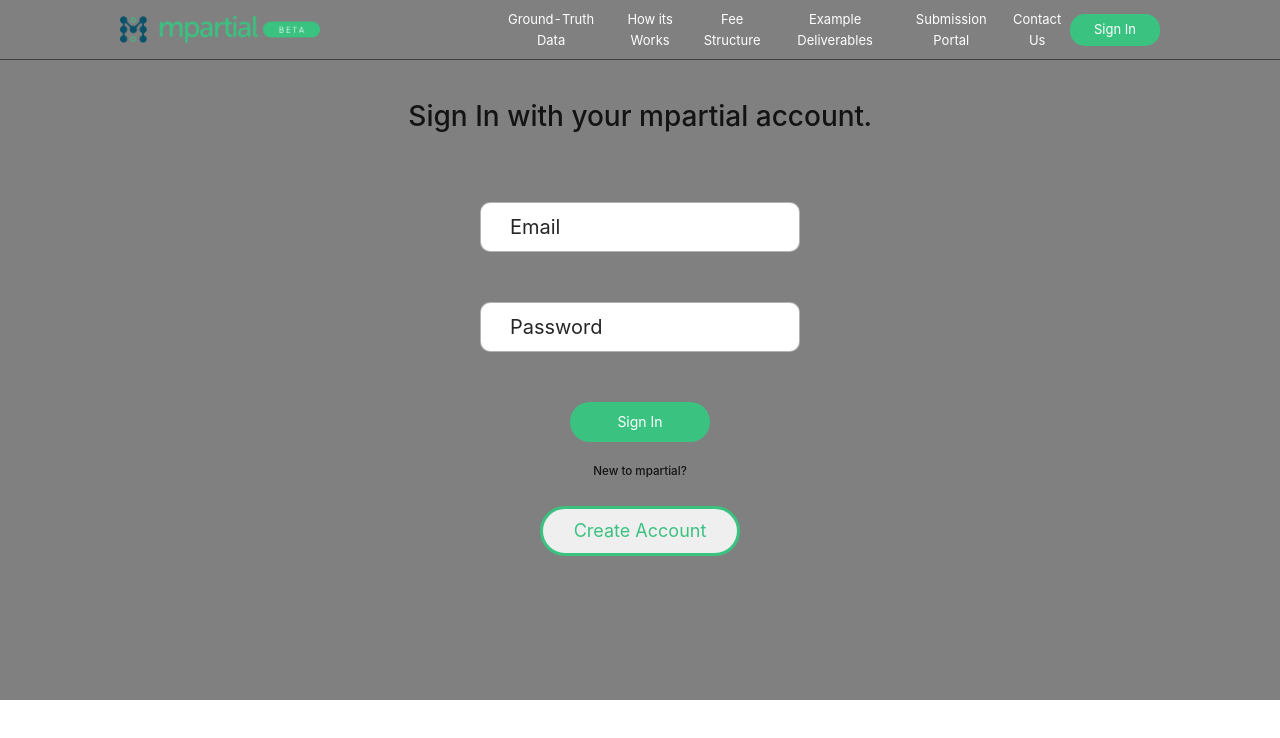
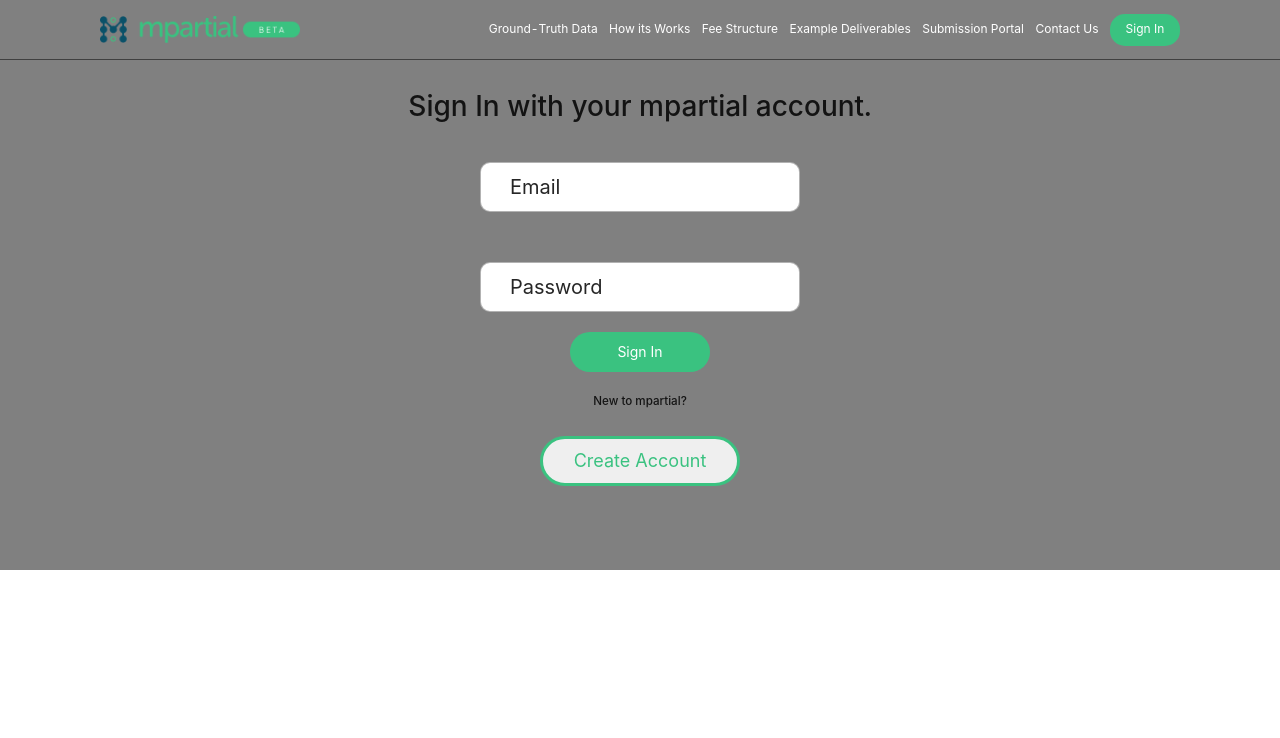
Before and after one commit to MuhammadBilal-arch/mpartial-theme, a React (Create React App) app: page /login in a window 1280 px wide. Shown: the top 738 px of the page. Built offline with nearby package versions, Linux system fonts and the light colour scheme.

Commit message:
Navbar and created custom range slider

```diff
--- a/src/App.js
+++ b/src/App.js
@@ -12,20 +12,21 @@ import { login } from './components/Login/login'
 
 function App() {
 
-  const [navColor, setnavColor] = useState({ bgcolor: 'transparent', textcolor: 'white' })
+  const [navColor, setnavColor] = useState(false)
   useEffect(() => {
     document.addEventListener("scroll", () => {
       if (window.scrollY > 100) {
-        setnavColor({ bgcolor: 'white', textcolor: 'black' })
+        setnavColor(true)
       }
       else {
-        setnavColor({ bgcolor: 'transparent', textcolor: 'white' })
+        setnavColor(false)
       }
     });
-  }, [])
+  }, [navColor]);
+
   return (
     <div className="App">
-      <Nav NcolorBG={navColor.bgcolor} NtextColor={navColor.textcolor} />
+      <Nav NavState={navColor} />
       <Switch>
         <Route exact path='/'>
           <VideoSection />
--- a/src/components/FeeStructure/FeeStructure.jsx
+++ b/src/components/FeeStructure/FeeStructure.jsx
@@ -1,24 +1,36 @@
-import React from "react";
+import React , { useState } from "react";
 import classes from "./FeeStructure.module.css";
 import { HeadComp } from '../ReuseAbleComponents/HeadComp'
-import { Slider, Tooltip } from "antd";
+import { Tooltip } from './ToolTip/Tooltip'
+import { Message } from './Message/Message'
+export const FeeStructure = () => {
+  const [tip, settip] = useState(false)
+  const [marksdata, setdmarks] = useState(0)
+  const OnClickToolTip = () => {
+    tip ? settip(false) : settip(true);
+  }
 
-const marks = {
-  0: "$0",
-  25: "$250,000",
-  50: "$500,000",
-  75: "$750,000",
-  100: {
-    label: <strong>$1M</strong>,
-  },
-};
+  const onChangeAmount = (e) => {
+    console.log(e.target.value)
+    setdmarks(e.target.value);
+  }
 
-export const FeeStructure = () => {
   return (
     <div className={classes.FeeStructureSection} id="Fee-Structure">
       <HeadComp text = 'Waterfall Fee Structure'/>
       <div className={classes.FeeShow}>
-        <Slider marks={marks} defaultValue={0} />
+        <Message Amount = {marksdata}/>
+        <input type = 'range' min = '0' max = '1000000' step = '50000'
+        className = {classes.sliderbar}
+        onChange = {onChangeAmount}/>
+        <ul className = {classes.sliderlabels}>
+          <li>$0</li>
+          <li>$250,000</li>
+          <li>$500,000</li>
+          <li>$750,000</li>
+          <li>$1M+</li>
+        </ul>
+
         <div className={classes.FeeShowdata}>
           <p>
             Drag the slider around based on what you think it will cost to
@@ -27,17 +39,34 @@ export const FeeStructure = () => {
           </p>
           <div className={classes.FeeShowButton}>
             <div className={classes.FeeShowInfo}>
-            <Tooltip
-              placement="topLeft"
-              // color="white"
-              title="Fee Structure Example: An estimate grand total of $100k will result in a fee of $7,360. The $750 deposit will be collected upon submission and applied toward the overarching fee"
-            >
-              <i className="info_popup" aria-describedby="popover-basic">
-                i
-              </i>
-            </Tooltip>
+            {tip ? <Tooltip/> : null}
+            <div onClick = { () => OnClickToolTip()}>
+              <i className="info_popup" aria-describedby="popover-basic">i</i>
             </div>
-            <h1>7.50%</h1>
+            </div>
+              {console.log(typeof marksdata)}
+              {
+              marksdata === '100000' ? <h1>7.36%</h1> :
+              marksdata === '150000' ? <h1>7.22%</h1> :
+              marksdata === '200000' ? <h1>7.08%</h1> :
+              marksdata === '250000' ? <h1>6.94%</h1> :
+              marksdata === '300000' ? <h1>6.80%</h1> :
+              marksdata === '350000' ? <h1>6.66%</h1> :
+              marksdata === '400000' ? <h1>6.52%</h1> :
+              marksdata === '450000' ? <h1>6.38%</h1> :
+              marksdata === '500000' ? <h1>6.24%</h1> :
+              marksdata === '550000' ? <h1>6.10%</h1> :
+              marksdata === '600000' ? <h1>5.96%</h1> :
+              marksdata === '650000' ? <h1>5.82%</h1> :
+              marksdata === '700000' ? <h1>5.68%</h1> :
+              marksdata === '750000' ? <h1>5.54%</h1> :
+              marksdata === '800000' ? <h1>5.40%</h1> :
+              marksdata === '850000' ? <h1>5.26%</h1> :
+              marksdata === '900000' ? <h1>5.12%</h1> :
+              marksdata === '950000' ? <h1>4.98%</h1> :
+              marksdata === '1000000' ? <h1>4.70%</h1> :
+              <h1>7.50%</h1>
+            }
             <h5>mpartial Fee</h5>
           </div>
           <h3>[$750 Minimum]</h3>
--- /dev/null
+++ b/src/components/FeeStructure/Message/Message.jsx
@@ -0,0 +1,11 @@
+import React from 'react'
+import classes from './Message.module.css'
+
+export const Message = ({Amount}) => {
+    return (
+        <div className = {classes.LabelAtTop}>
+            ${Amount}<br/>
+            Estimate Grand Total
+        </div>
+    )
+}
--- /dev/null
+++ b/src/components/FeeStructure/ToolTip/ToolTip.module.css
@@ -0,0 +1,39 @@
+.Tips{
+    position: absolute;
+    left:-110px;
+    top:-155px;
+    right: 0;
+    width:250px;
+    height:auto;
+    background-color: white;
+    color: gray;
+    text-align: center;
+    z-index: 10;
+    padding: 10px 10px 25px 10px;
+    border-radius: 5px;
+    border: 1px solid gray;
+}
+
+.Tips:before{
+    content: '';
+    position: absolute;
+    left: 105px;
+    top: 118px;
+    right: 0;
+    width: 30px;
+    height: 30px;
+    transform: rotate(45deg);
+    background-color: white;
+    z-index: 6;
+}
+
+@media only screen and (max-width: 450px) {
+
+    .Tips{
+        width: 200px;
+        top:-200px;
+    }
+    .Tips:before{
+        top:170px;
+    }
+}
--- /dev/null
+++ b/src/components/FeeStructure/ToolTip/Tooltip.jsx
@@ -0,0 +1,9 @@
+import React from 'react'
+import classes from './ToolTip.module.css'
+export const Tooltip = () => {
+    return (
+        <div className = {classes.Tips}>
+        Fee Structure Example: An estimate grand total of $100k will result in a fee of $7,360. The $750 deposit will be collected upon submission and applied toward the overarching fee
+        </div>
+    )
+}
--- a/src/components/Login/login.module.css
+++ b/src/components/Login/login.module.css
@@ -1,6 +1,6 @@
 .LoginPage{
     width:100%;
-    height:700px;
+    height:570px;
     background-color: gray;
     display: flex;
     align-items: center;
@@ -8,10 +8,10 @@
     flex-direction: column;
 }
 .LoginPage h1{
-    margin-top: -50px;
+  text-align: center;
 }
 .LoginPage form {
-padding: 50px 0px;
+padding: 20px 0px;
 }
 .Wrapper{
     position: relative;
@@ -24,7 +24,7 @@ padding: 50px 0px;
     top: 10px;
     font-size: 20px;
     z-index: 2;
-    background-color: white;
+    background-color: transparent;
     transition: 0.5s;
   }
 
--- a/src/components/Nav/Nav.jsx
+++ b/src/components/Nav/Nav.jsx
@@ -2,7 +2,7 @@ import React , { useState } from 'react'
 import { Link } from 'react-router-dom';
 import classes from './Nav.module.css'
 import Logo from './logo.png'
-export const Nav = ({NcolorBG , NtextColor}) => {
+export const Nav = ({NavState}) => {
     const [LoginPage, setLoginPage] = useState(false)
     const [openMenu, setopenMenu] = useState(false)
     const OnClickNavButton = () => {
@@ -10,17 +10,28 @@ export const Nav = ({NcolorBG , NtextColor}) => {
     }
     return (
         <>
-        <nav style={{backgroundColor: NcolorBG }} className={classes.Navbar} >
+        <nav className={NavState ? classes.NavbarWhite : classes.Navbar} >
          <img src={Logo} alt=''/>
         {
             <ul className = {classes.showUL}>
-                <li>{LoginPage ? <Link to='/' onClick = {() => setLoginPage(false)}>Ground-Truth Data</Link> :<a href='#Ground-Truth-Data' alt='' style={{color: NtextColor}}>Ground-Truth Data</a>}</li>
-                <li>{LoginPage ? <Link to='/' onClick = {() => setLoginPage(false)}>How its Works</Link> :<a href='#How-It-Works' alt='' style={{color: NtextColor}}>How its Works</a>}</li>
-                <li>{LoginPage ? <Link to='/' onClick = {() => setLoginPage(false)}>Fee Structure</Link> :<a href='#Fee-Structure' alt='' style={{color: NtextColor}}>Fee Structure</a>}</li>
-                <li>{LoginPage ? <Link to='/' onClick = {() => setLoginPage(false)}>Example Deliverables</Link> :<a href='#Example-Deliverables' alt='' style={{color: NtextColor}}>Example Deliverables</a>}</li>
-                <li onClick = {() => setLoginPage(true)}><Link to='/login'  style={{color: NtextColor}} >Submission Portal</Link></li>
-                <li>{LoginPage ? <Link to='/' onClick = {() => setLoginPage(false)}>Contact Us</Link> :<a href='#Contact-US' alt='' style={{color: NtextColor}}>Contact Us</a>}</li>
-                <li onClick = {() => setLoginPage(true)}><Link to='/login' ><button className={classes.Navbutton}>Sign In</button></Link></li>
+                <li>{LoginPage ?
+                <Link to='/' onClick = {() => setLoginPage(false)}>Ground-Truth Data</Link> :
+                <a href='#Ground-Truth-Data' alt='' >Ground-Truth Data</a>}</li>
+                <li>{LoginPage ?
+                <Link to='/' onClick = {() => setLoginPage(false)}>How its Works</Link> :
+                <a href='#How-It-Works' alt='' >How its Works</a>}</li>
+                <li>{LoginPage ?
+                <Link to='/' onClick = {() => setLoginPage(false)}>Fee Structure</Link> :
+                <a href='#Fee-Structure' alt='' >Fee Structure</a>}</li>
+                <li>{LoginPage ?
+                <Link to='/' onClick = {() => setLoginPage(false)}>Example Deliverables</Link> :
+                <a href='#Example-Deliverables' alt='' >Example Deliverables</a>}</li>
+                <li onClick = {() => setLoginPage(true)}><Link to='/login'  >Submission Portal</Link></li>
+                <li>{LoginPage ?
+                <Link to='/' onClick = {() => setLoginPage(false)}>Contact Us</Link> :
+                <a href='#Contact-US' alt=''>Contact Us</a>}</li>
+                <li onClick = {() => setLoginPage(true)}><Link to='/login' >
+                <button className={classes.Navbutton}>Sign In</button></Link></li>
             </ul>
         }
         <div className = {classes.navbarmenu} onClick = {OnClickNavButton}>
@@ -29,13 +40,13 @@ export const Nav = ({NcolorBG , NtextColor}) => {
         <span></span>
         </div>
         <ul className = {openMenu ? classes.showMenu : classes.HideshowMenu}>
-                     <li><a href='#Ground-Truth-Data' alt='' >Ground-Truth Data</a></li>
-                     <li><a href='#How-It-Works' alt='' >How its Works</a></li>
-                     <li><a href='#Fee-Structure' alt='' >Fee Structure</a></li>
-                     <li><a href='#Example-Deliverables' alt='' >Example Deliverables</a></li>
-                     <li><a href='#login' alt='' >Submission Portal</a></li>
-                     <li><a href='#Contact-US' alt=''>Contact Us</a></li>
-                     <li><button className={classes.Navbutton}>Sign In</button></li>
+        <li>{LoginPage ? <Link to='/' onClick = {() => setLoginPage(false)}>Ground-Truth Data</Link> :<a href='#Ground-Truth-Data' alt='' >Ground-Truth Data</a>}</li>
+                <li>{LoginPage ? <Link to='/' onClick = {() => setLoginPage(false)}>How its Works</Link> :<a href='#How-It-Works' alt='' >How its Works</a>}</li>
+                <li>{LoginPage ? <Link to='/' onClick = {() => setLoginPage(false)}>Fee Structure</Link> :<a href='#Fee-Structure' alt='' >Fee Structure</a>}</li>
+                <li>{LoginPage ? <Link to='/' onClick = {() => setLoginPage(false)}>Example Deliverables</Link> :<a href='#Example-Deliverables' alt='' >Example Deliverables</a>}</li>
+                <li onClick = {() => setLoginPage(true)}><Link to='/login'  >Submission Portal</Link></li>
+                <li>{LoginPage ? <Link to='/' onClick = {() => setLoginPage(false)}>Contact Us</Link> :<a href='#Contact-US' alt='' >Contact Us</a>}</li>
+                <li onClick = {() => setLoginPage(true)}><Link to='/login' ><button className={classes.Navbutton}>Sign In</button></Link></li>
             </ul>
         </nav>
         </>
--- a/src/components/Nav/Nav.module.css
+++ b/src/components/Nav/Nav.module.css
@@ -1,9 +1,9 @@
-.Navbar {
+.Navbar  , .NavbarWhite{
   content: "";
   position: absolute;
   position: fixed;
   top: 0;
-  padding: 0px 120px;
+  padding: 0px 100px;
   width: 100%;
   height: 60px;
   border-bottom: 1px solid rgba(0, 0, 0, 0.5);
@@ -14,7 +14,19 @@
   box-sizing: border-box;
 }
 
-.Navbar img {
+.NavbarWhite{
+  background-color: #ffffff;
+}
+
+.NavbarWhite a {
+  color: black;
+}
+.Navbar{
+  background-color: transparent;
+  color: white;
+}
+
+.Navbar img , .NavbarWhite img{
   padding: 15px 0px;
   width: 200px;
   cursor: pointer;
@@ -28,8 +40,7 @@
   display: flex;
   align-items: center;
   justify-content: space-between;
-  font-size: 13px;
-  /* background-color: red; */
+  font-size: 12px;
 }
 
 .Navbutton {
@@ -38,7 +49,7 @@
   outline: none;
   border: none;
   color: white;
-  width: 90px;
+  width: 70px;
   height: 32px;
   transition: 0.5s;
   text-align: center;
@@ -65,8 +76,8 @@
 }
 
 
-@media only screen and (max-width: 1050px) {
-  .Navbar {
+@media only screen and (max-width: 1100px) {
+  .Navbar ,.NavbarWhite{
     padding: 0 20px;
     }
   .showUL {
@@ -81,13 +92,11 @@
     position: fixed;
     left: 0;
     top:60px;
-    /* margin-top: 60px; */
     display: flex;
     flex-direction: column;
     background-color: white;
     color: black;
     width: 100%;
-    /* height: 100%; */
     z-index: 100;
   }
   .showMenu li{
@@ -106,7 +115,7 @@
 }
 
 @media only screen and (max-width: 320px) {
-  .Navbar {
+  .Navbar ,.NavbarWhite {
     padding: 0 80px 0 20px;
     }
   }
```
Also changed, not shown: src/components/FeeStructure/FeeStructure.module.css (+11 -1 lines), src/components/FeeStructure/Message/Message.module.css (added, +41 -0 lines), src/components/HowItWork/HIW.module.css (+21 -3 lines).
